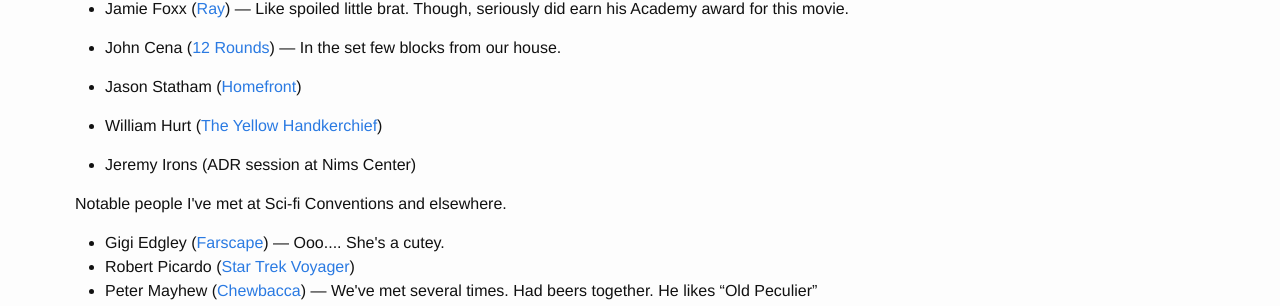
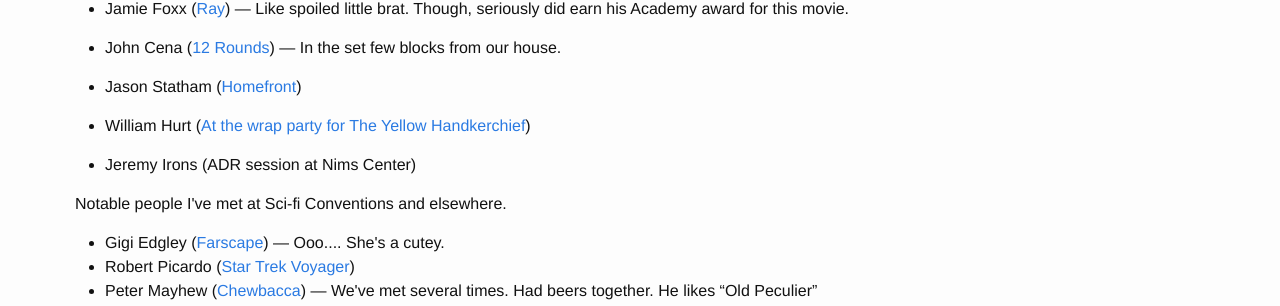
Before and after one commit to charlotteandpetri/dev.charlotteandpetri.net, a Jekyll site: the page built from baconator.html, in a window 1280 px wide. Shown: the part 930-1236 px from the top of the page. Built offline with Jekyll 4.4.1, drawn with Linux system fonts in a browser that asks for light colours; nearby versions of some CDN libraries.

Commit message:
Update baconator.html

```diff
--- a/baconator.html
+++ b/baconator.html
@@ -56,7 +56,7 @@
 <li>Jason Statham (<a href="http://www.imdb.com/title/tt2312718/" target="_blank">Homefront</a>)</li>
 </ul>
 <ul>
-<li>William Hurt (<a href="http://www.imdb.com/title/tt0954990/" target="_blank">The Yellow Handkerchief</a>)</li>
+<li>William Hurt (<a href="http://www.imdb.com/title/tt0954990/" target="_blank">At the wrap party for The Yellow Handkerchief</a>)</li>
 </ul>
 <ul>
 <li>Jeremy Irons (ADR session at Nims Center)</li>
```
